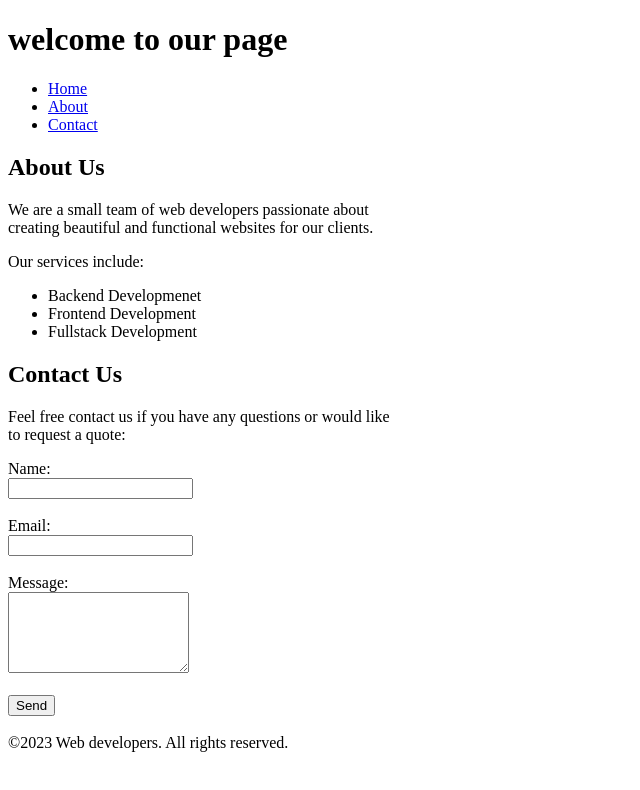
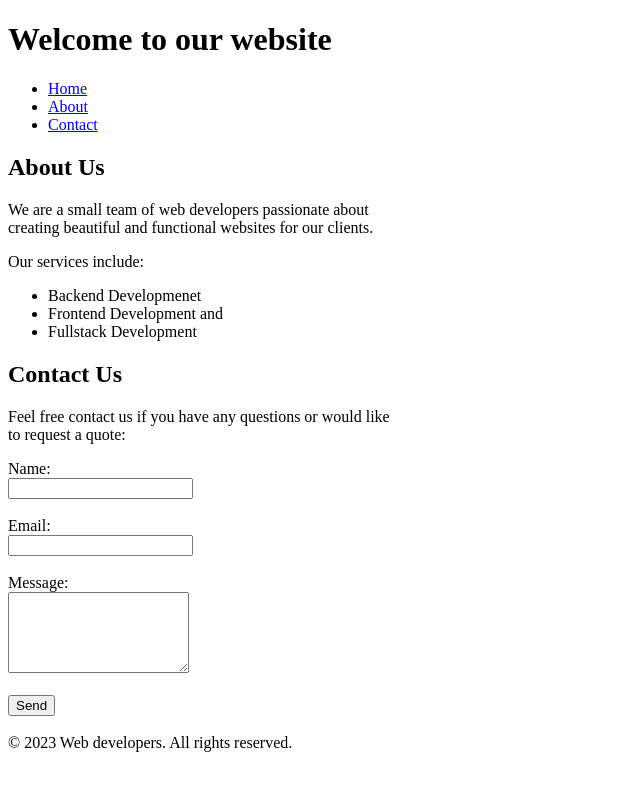
Before and after one commit to Binhum/check, a plain HTML site: page pages/index.html in a window 1280 px wide. Shown: the whole page, without its empty margins (0-640 px from the left). Drawn offline with Linux system fonts and the light colour scheme.

Commit message:
changes made

```diff
--- a/pages/index.html
+++ b/pages/index.html
@@ -6,7 +6,7 @@
     <title>Document</title>
 </head>
 <body>
-    <h1>welcome to our page</h1>
+    <h1>Welcome to our website</h1>
     <ul>
          <li><a href=about.html>Home</a></li>
          <li><a href=about.html>About</a></li>
@@ -17,7 +17,7 @@
     <p>Our services include:</p>
       <ul>
         <li>Backend Developmenet</li>
-        <li>Frontend Development</li>
+        <li>Frontend Development and</li>
         <li>Fullstack Development</li>
       </ul>
     <h2>Contact Us</h2>
@@ -30,7 +30,7 @@
         <label>Message:</label><br>
         <textarea rows="5"></textarea><br><br>
         <button type="submit" name="submit" value="submit">Send</button><br> <br>
-        <aside>&copy;2023 Web developers. All rights reserved.</aside>
+        <aside>&copy; 2023 Web developers. All rights reserved.</aside>
     </form>
 </body>
 </html>
```
